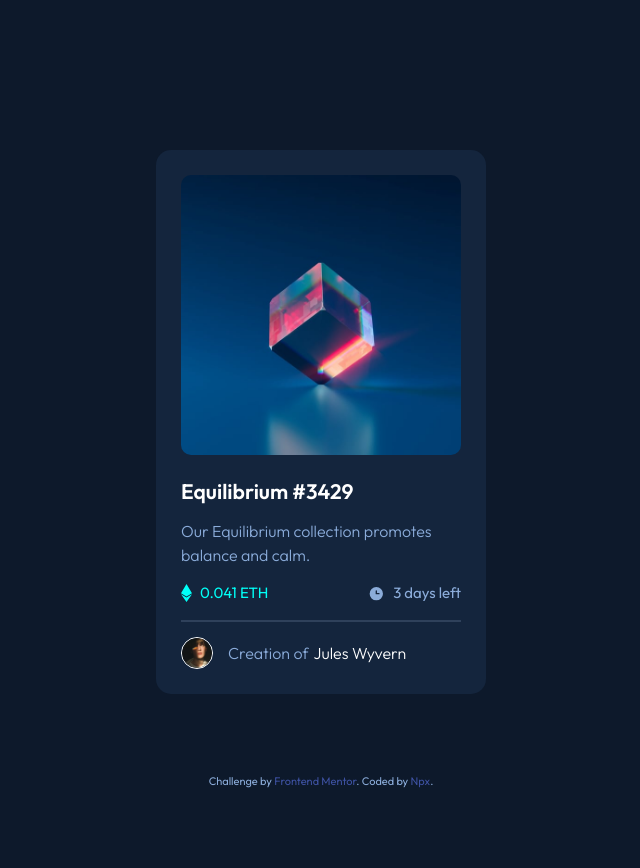
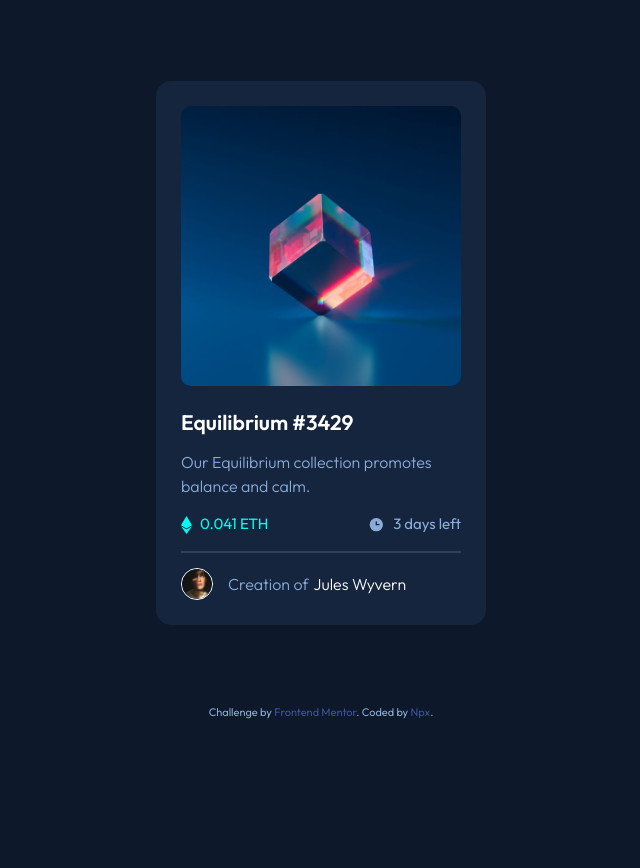
Before and after one commit to joaonpx/nft-preview-card-component, a plain HTML site: page index.html in a window 1280 px wide. Shown: the whole page, without its empty margins (319-959 px from the left). After the commit the page ends 800 px from the top, so only its background shows below. Drawn offline with Linux system fonts and the light colour scheme.

Commit message:
:lipstick: Update style
Update body height and card alignment

```diff
--- a/style.css
+++ b/style.css
@@ -20,6 +20,7 @@
 }
 
 body {
+  height: 100vh;
   background: var(--bg-main);
 
   font-family: 'Outfit', sans-serif;
@@ -35,12 +36,6 @@ body {
 .card {
   background: var(--bg-card);
   color: var(--primary-color);
-
-  display: flex;
-  align-items: center;
-  justify-content: center;
-
-  margin-top: 15rem;
 
   border-radius: 1.5rem;
   /* box-shadow: 0 0 2rem 1rem rgba(0, 0, 0, 0.2); */
@@ -196,7 +191,6 @@ hr {
   font-size: 1.1rem;
 
   margin-top: 8rem;
-  margin-bottom: 8rem;
 }
 .attribution a {
   color: hsl(228, 45%, 44%);
```
